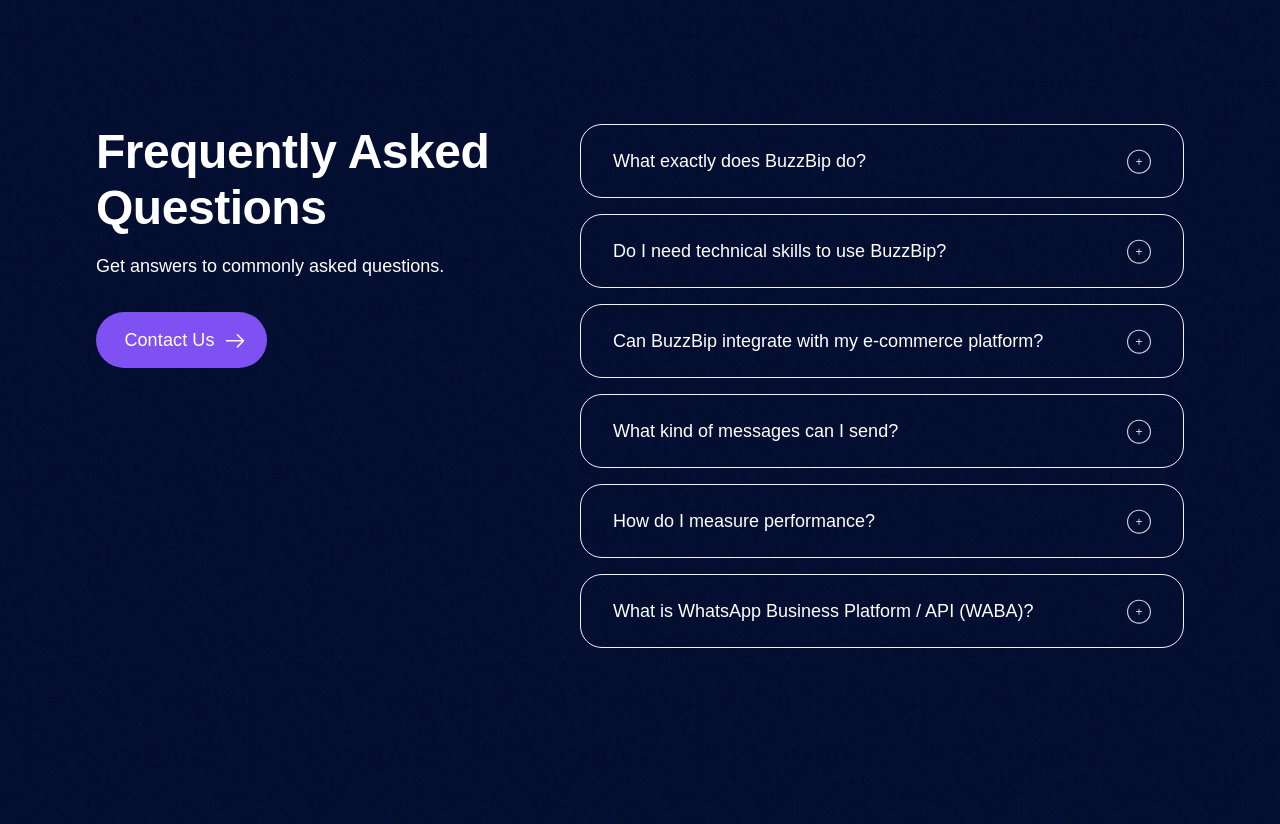
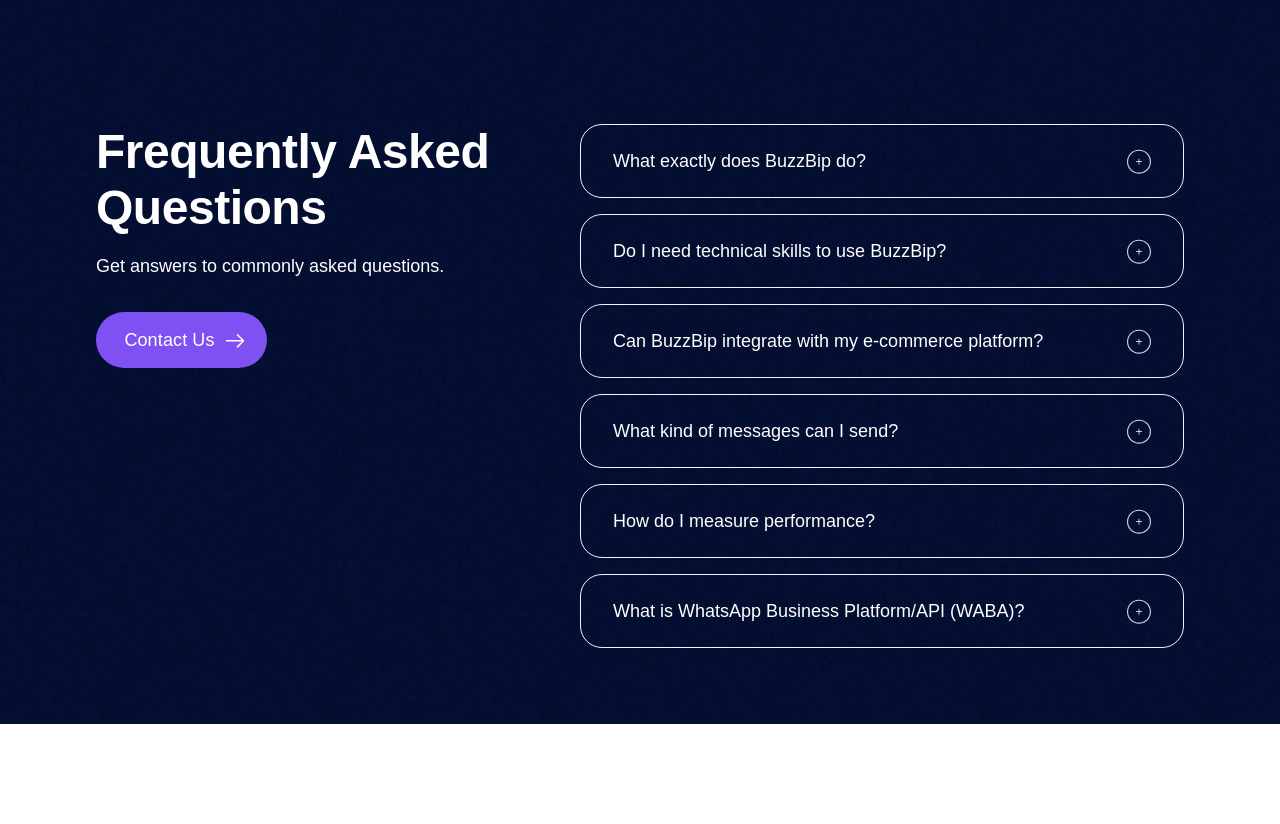
Before and after one commit to FatmaLajmiB/BuzzBip, a Next.js app: page / in a window 1280 px wide. Shown: the part 5940-6764 px from the top of the page. After the commit the page ends 6664 px from the top, so only its background shows below. Built offline with nearby package versions, Linux system fonts and the light colour scheme; a web font is replaced by a local one.

Commit message:
Q&A-Updates

```diff
--- a/src/components/sections/q&a-section/FAQItem.tsx
+++ b/src/components/sections/q&a-section/FAQItem.tsx
@@ -45,7 +45,7 @@
         <h3
           className="
             text-[18px] font-medium leading-[24px] text-white
-            max-w-[85%]
+            max-w-[467px]
           "
         >
           {question}
--- a/src/components/sections/q&a-section/FAQSection.tsx
+++ b/src/components/sections/q&a-section/FAQSection.tsx
@@ -38,7 +38,7 @@
       answer: "BuzzBip provides comprehensive analytics and reporting tools to track the performance of your campaigns, including conversion rates, revenue generated, and customer engagement.",
     },
     {
-      question: "What is WhatsApp Business Platform / API (WABA)?",
+      question: "What is WhatsApp Business Platform/API (WABA)?",
       answer: "WhatsApp Business Platform (WABA) is a secure, scalable solution for medium and large businesses to communicate with customers on WhatsApp, enabling features like automated messaging, quick replies, and CRM integration.",
     },
   ];
@@ -51,7 +51,7 @@
   return (
     <div
       className="
-        min-h-[700px] /* Minimum height for the section */
+        min-h-[600px] /* Minimum height for the section */
         w-full w-[1440px]/* Take full width */
         px-4 md:px-8 lg:px-24 /* Responsive padding */
         flex flex-col lg:flex-row items-start /* Arrange content in a row on large screens */
```
